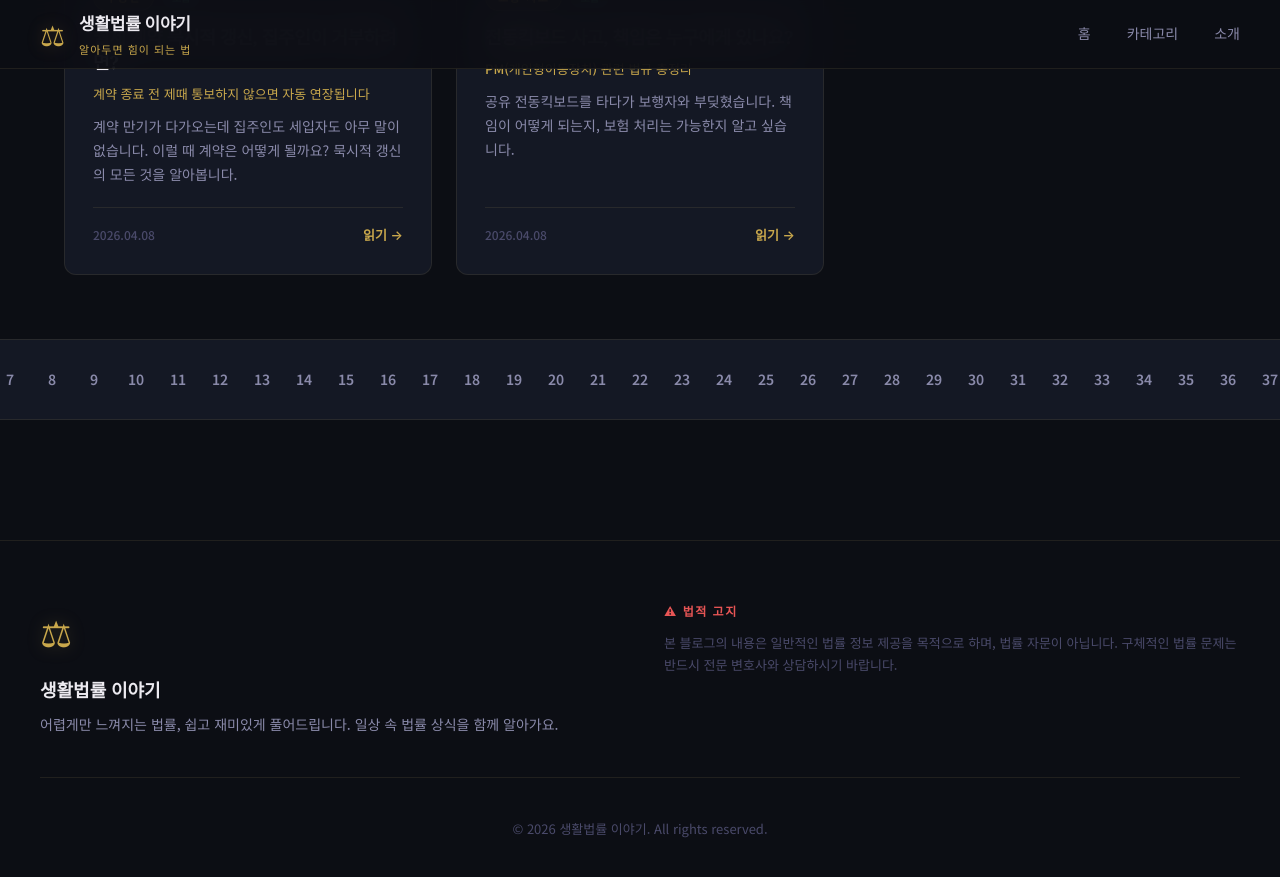
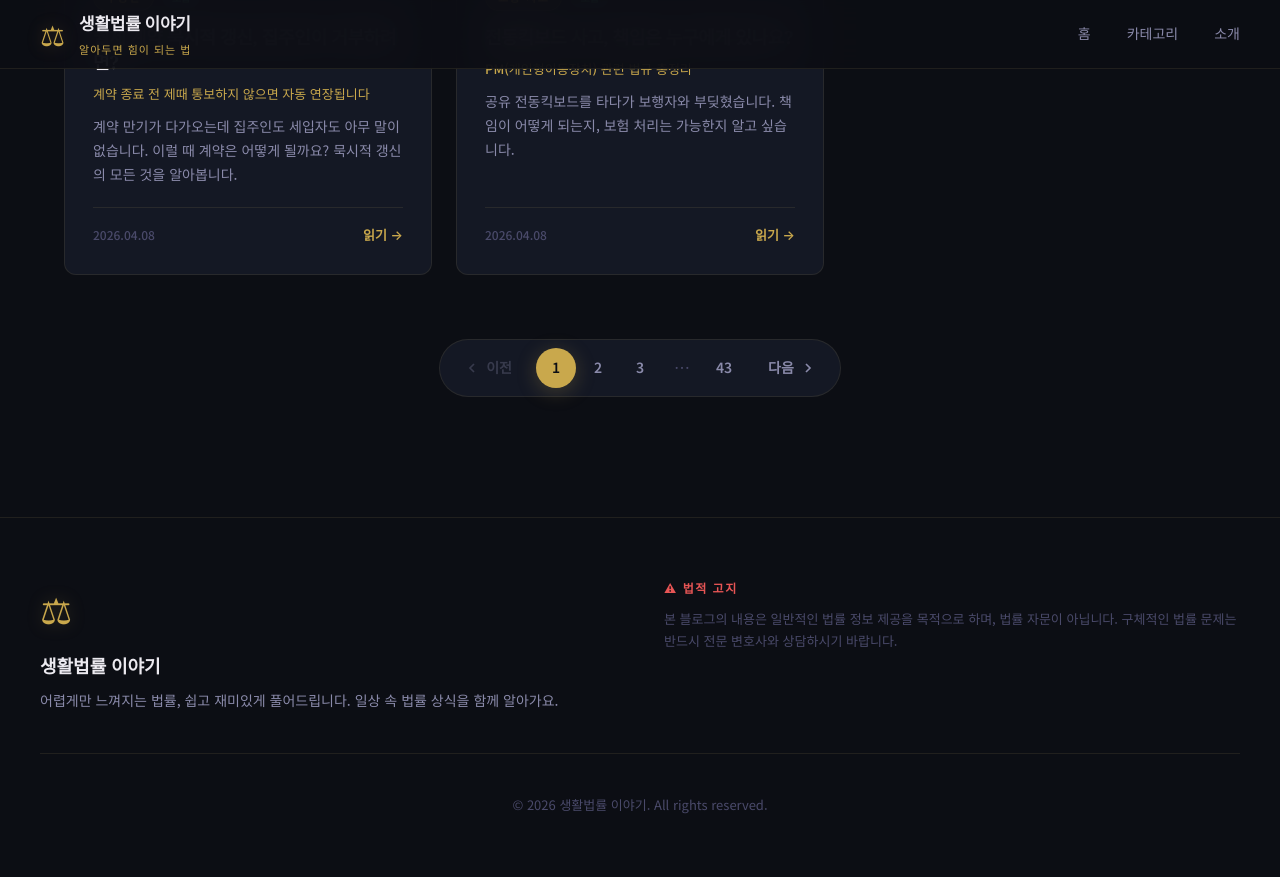
Before and after one commit to cokacdir/cokacdir.github.io, a Jekyll site: the page built from index.html, in a window 1280 px wide and 900 px high, scrolled down 2255 px. Shown: the top 877 px of the window. Built offline with Jekyll 4.4.1, drawn with Linux system fonts in a browser that asks for light colours; the list of posts is cut into pages by our own code.

Commit message:
refactor: 페이지네이션 개선 - 최대 5개 숫자 표시, 화살표 아이콘 추가

```diff
--- a/assets/css/main.css
+++ b/assets/css/main.css
@@ -756,12 +756,16 @@ img { max-width: 100%; display: block; }
   display: flex;
   align-items: center;
   gap: 6px;
-  padding: 10px 22px;
+  padding: 10px 18px;
   border-radius: 100px;
   font-size: 14px;
   font-weight: 600;
   color: var(--text-muted);
   transition: all var(--transition);
+}
+
+.pagination-btn svg {
+  flex-shrink: 0;
 }
 
 .pagination-btn:not(.disabled):hover {
@@ -802,6 +806,16 @@ img { max-width: 100%; display: block; }
   background: var(--gold);
   color: var(--bg);
   box-shadow: 0 4px 20px var(--gold-glow);
+}
+
+.pagination-ellipsis {
+  width: 40px; height: 40px;
+  display: flex;
+  align-items: center;
+  justify-content: center;
+  font-size: 16px;
+  color: var(--text-subtle);
+  user-select: none;
 }
 
 /* ===== POST PAGE ===== */
--- a/index.html
+++ b/index.html
@@ -196,7 +196,18 @@ paginate: true
         {% endif %}
 
         <div class="pagination-pages">
-          {% for i in (1..paginator.total_pages) %}
+          {% comment %} 현재 페이지 기준 앞뒤 2개씩만 표시 {% endcomment %}
+          {% assign page_start = paginator.page | minus: 2 %}
+          {% if page_start < 1 %}{% assign page_start = 1 %}{% endif %}
+          {% assign page_end = paginator.page | plus: 2 %}
+          {% if page_end > paginator.total_pages %}{% assign page_end = paginator.total_pages %}{% endif %}
+
+          {% if page_start > 1 %}
+            <a href="/" class="pagination-page">1</a>
+            {% if page_start > 2 %}<span class="pagination-ellipsis">⋯</span>{% endif %}
+          {% endif %}
+
+          {% for i in (page_start..page_end) %}
             {% if i == paginator.page %}
             <span class="pagination-page current">{{ i }}</span>
             {% elsif i == 1 %}
@@ -205,6 +216,11 @@ paginate: true
             <a href="/page{{ i }}/" class="pagination-page">{{ i }}</a>
             {% endif %}
           {% endfor %}
+
+          {% if page_end < paginator.total_pages %}
+            {% if page_end < paginator.total_pages | minus: 1 %}<span class="pagination-ellipsis">⋯</span>{% endif %}
+            <a href="/page{{ paginator.total_pages }}/" class="pagination-page">{{ paginator.total_pages }}</a>
+          {% endif %}
         </div>
 
         {% if paginator.next_page %}
```
